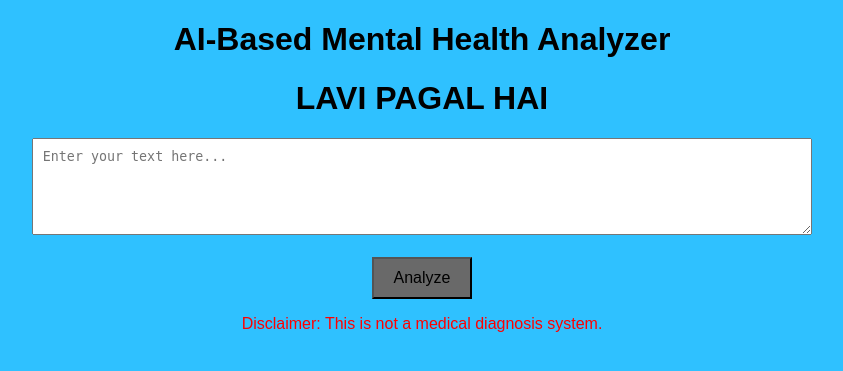
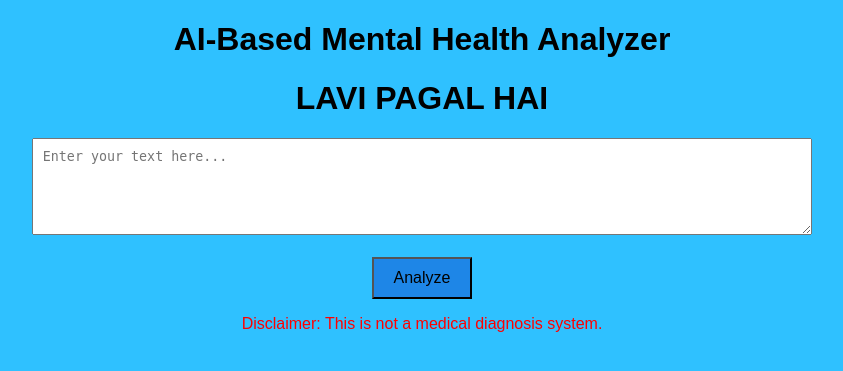
Before and after one commit to SAxSHADOW/project-1, a Flask app: page / in a window 1280 px wide. Shown: the top 371 px of the page, without its empty margins (218-1061 px from the left). Run offline with Flask 3, Linux system fonts and the light colour scheme.

Commit message:
colour change

```diff
--- a/mental_health_analyzer/static/css/style.css
+++ b/mental_health_analyzer/static/css/style.css
@@ -12,5 +12,5 @@ textarea {
 button {
     padding: 10px 20px;
     font-size: 16px;
-    background-color: dimgrey;
+    background-color: rgba(24, 109, 221, 0.704);
 }
```
